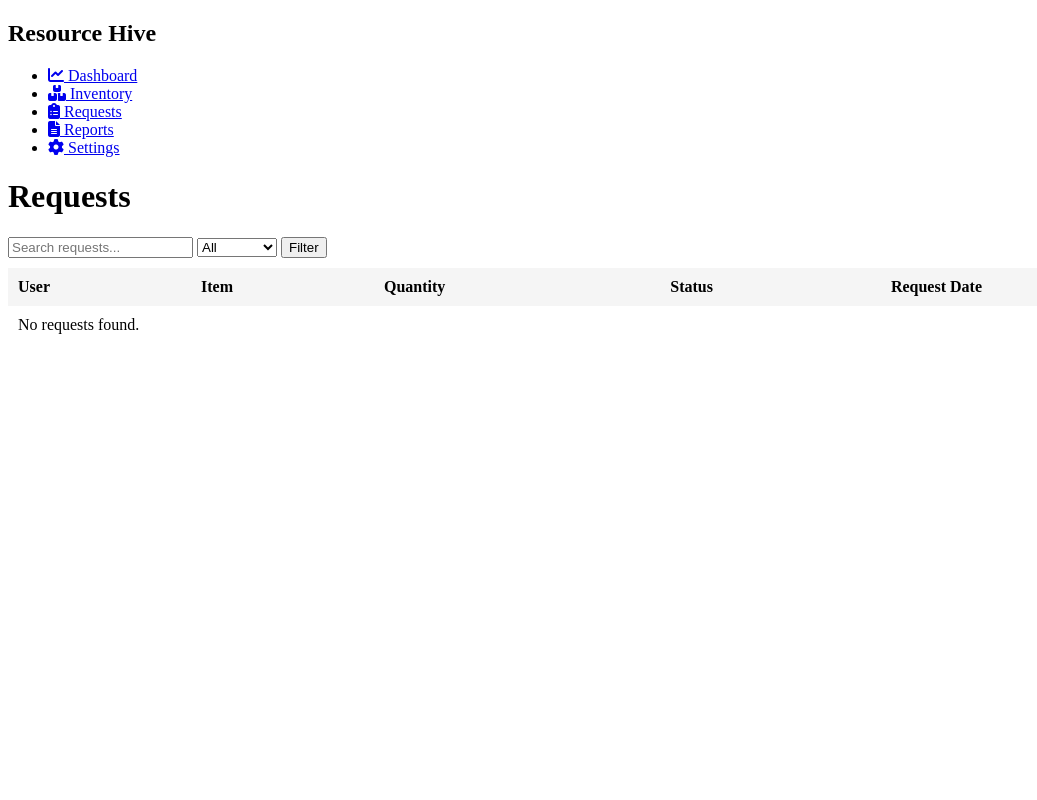
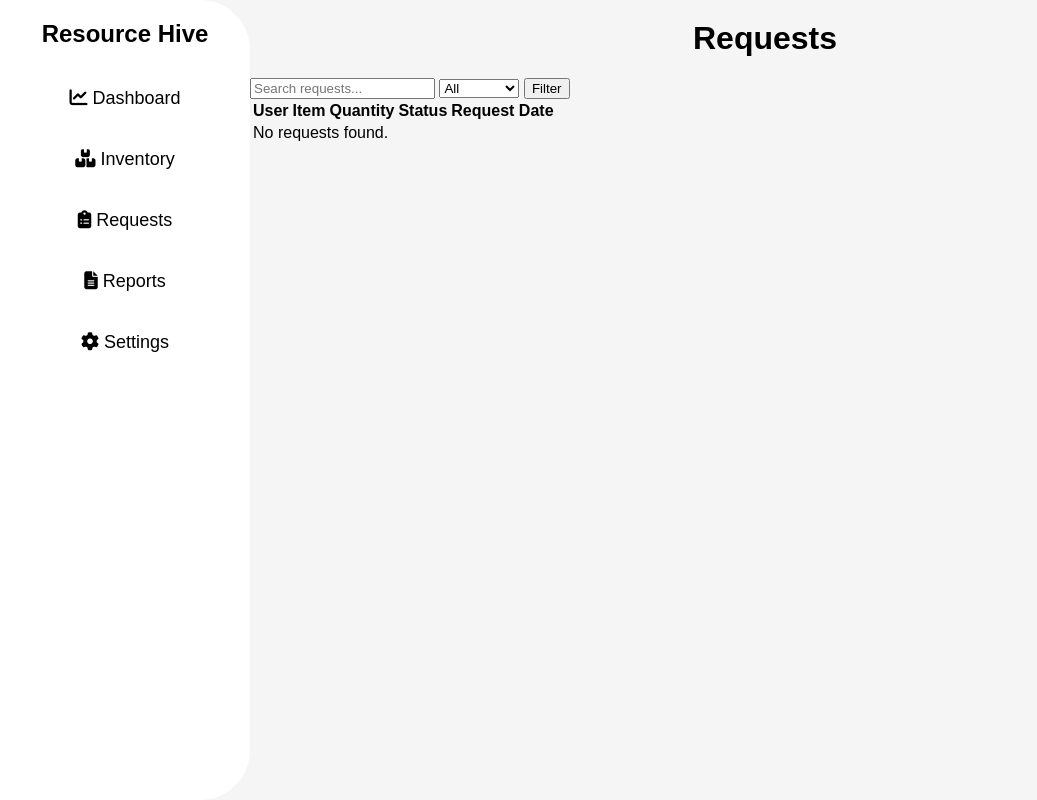
Before and after one commit to vlsjm/capstone-repo, a Django app: page /requests/ in a window 1280 px wide. Shown: the whole page, without its empty margins (0-1037 px from the left). Run offline with Django 5.2, Linux system fonts and the light colour scheme.

Commit message:
style.css

```diff
--- a/static/css/style.css
+++ b/static/css/style.css
@@ -1,60 +1,43 @@
-/* Dashboard Container */
-.container {
+body {
+    font-family: Arial, sans-serif;
+    margin: 0;
+    padding: 0;
+    background-color: whitesmoke;
+}
+h1 {
     text-align: center;
     margin-top: 20px;
+    color: black;
+}
+.sidebar {
+    width: 250px;
+    height: 100%;
+    background-color: white;
+    position: fixed;
+    top: 0;
+    left: 0;
+    border-top-right-radius: 50px;
+    border-bottom-right-radius: 50px;
 }
 
-/* Dashboard Buttons Section */
-.dashboard-buttons {
-    display: flex;
-    justify-content: center;
-    gap: 20px;
-    margin-bottom: 20px;
+.sidebar ul {
+    list-style-type: none;
+    padding: 0;
 }
 
-/* Individual Dashboard Button */
-.dashboard-button {
-    background-color: #0a1c48; /* Dark Blue */
-    color: white;
-    border-radius: 15px;
-    width: 180px;
-    height: 100px;
-    display: flex;
-    align-items: center;
-    justify-content: center;
-    font-size: 18px;
-    font-weight: bold;
-    text-transform: uppercase;
-    cursor: pointer;
-    transition: 0.3s;
-    box-shadow: 2px 2px 10px rgba(0, 0, 0, 0.2);
+.sidebar ul li {
+    padding: 20px;
+    text-align-last: center;
 }
 
-.dashboard-button:hover {
-    background-color: #081737;
+.sidebar ul li a {
+    color: black;
+    text-decoration: none;
+    font-size: 18px;
 }
-
-/* Requisition List Styling */
-.requisition-list {
-    width: 80%;
-    margin: auto;
-    background: #d3d3d3; /* Light Gray */
-    padding: 15px;
-    border-radius: 10px;
+.sidebar ul li:hover {
+    background-color: lightgray;
 }
-
-/* Table Styling */
-table {
-    width: 100%;
-    border-collapse: collapse;
-    margin-top: 10px;
+.main-container{
+    margin-left: 250px;
 }
-
-th, td {
-    padding: 10px;
-    text-align: left;
-}
-
-th {
-    background: #f5f5f5;
-}
```
